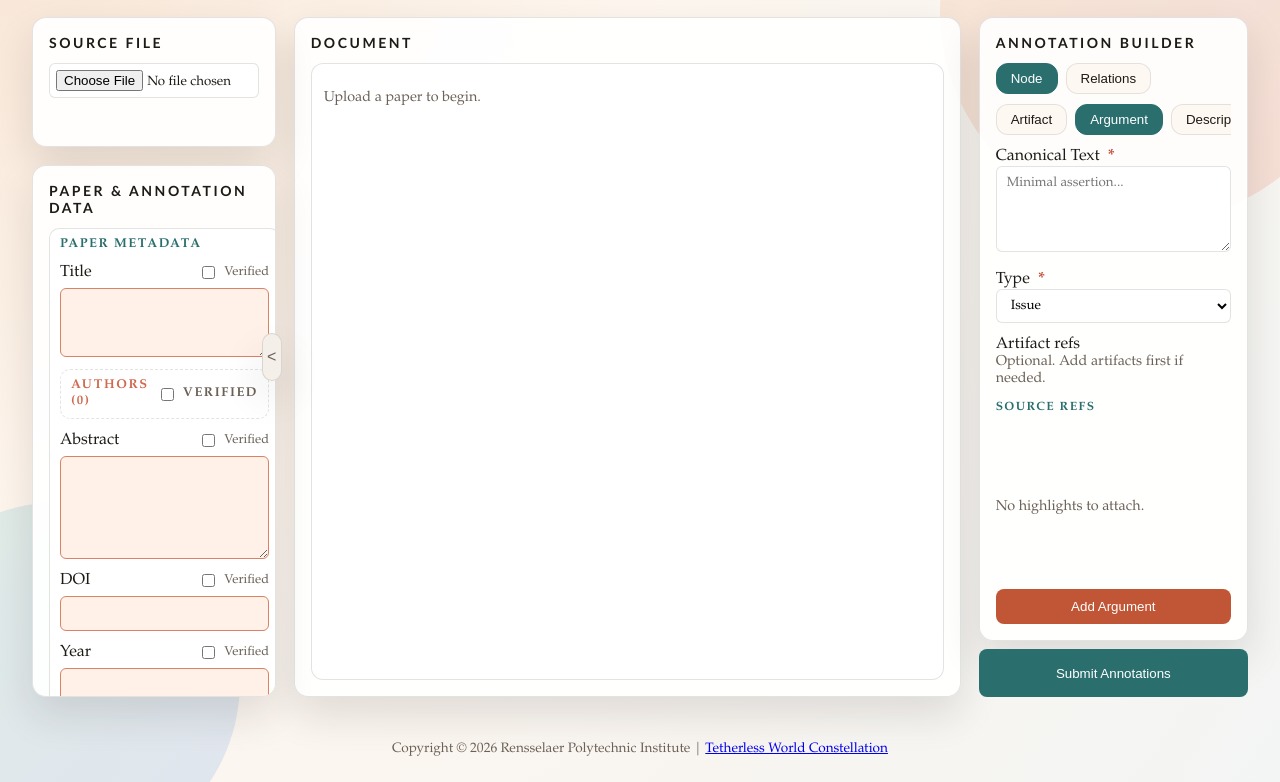
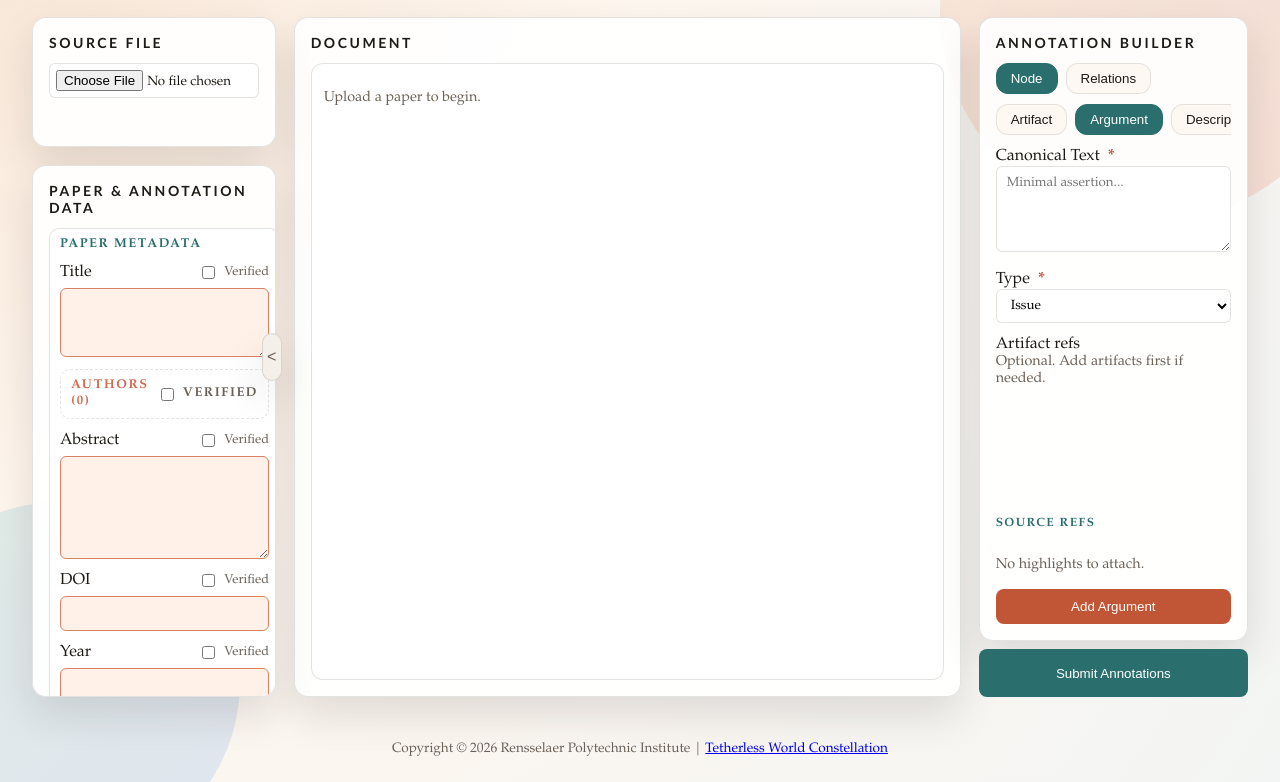
Before and after one commit to nipdep/idea-annotation, a website: page public/index.html in a window 1280 px wide. Both pictures are taken after a click on the button "Argument". Shown: the part 78-860 px from the top of the page. Drawn offline with nearby package versions, Linux system fonts and the light colour scheme; a web font is replaced by a local one.

Commit message:
[update] "Artifact ref" section height

```diff
--- a/public/styles.css
+++ b/public/styles.css
@@ -1337,6 +1337,12 @@ mark.used {
   padding-right: 4px;
 }
 
+#argumentConceptRefs,
+#descriptorConceptRefs {
+  min-height: 150px;
+  max-height: 170px;
+}
+
 .hidden {
   display: none !important;
 }
@@ -1353,6 +1359,13 @@ mark.used {
   flex: 1;
   min-height: 0;
   padding-top: 12px;
+}
+
+#argumentTab .source-refs,
+#descriptorTab .source-refs {
+  flex: 0 0 180px;
+  min-height: 180px;
+  max-height: 180px;
 }
 
 .tag {
```
